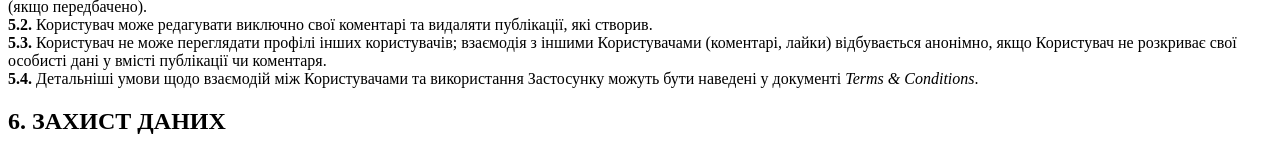
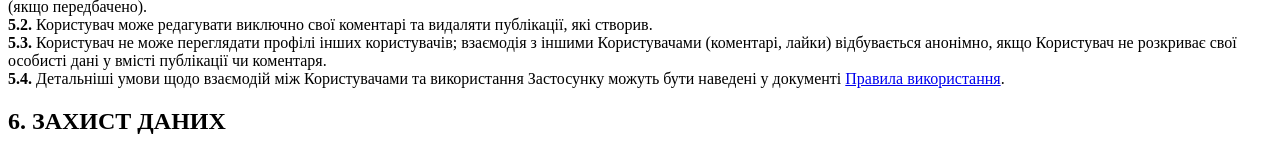
Before and after one commit to BetterPlaceUA/vitalya-sho-ce-privacy-policy, a plain HTML site: page index.html in a window 1280 px wide. Shown: the part 1454-1608 px from the top of the page. Drawn offline with Linux system fonts and the light colour scheme.

Commit message:
Update index.html

```diff
--- a/index.html
+++ b/index.html
@@ -119,7 +119,7 @@
         Користувачами (коментарі, лайки) відбувається анонімно, якщо Користувач не розкриває свої особисті
         дані у вмісті публікації чи коментаря.<br>
         <strong>5.4.</strong> Детальніші умови щодо взаємодій між Користувачами та використання Застосунку
-        можуть бути наведені у документі <em>Terms &amp; Conditions</em>.
+        можуть бути наведені у документі <a href="https://betterplaceua.github.io/vitalya-sho-ce-terms-and-conditions" target="_blank">Правила використання</a>.
     </p>
 
     <h2>6. ЗАХИСТ ДАНИХ</h2>
```
